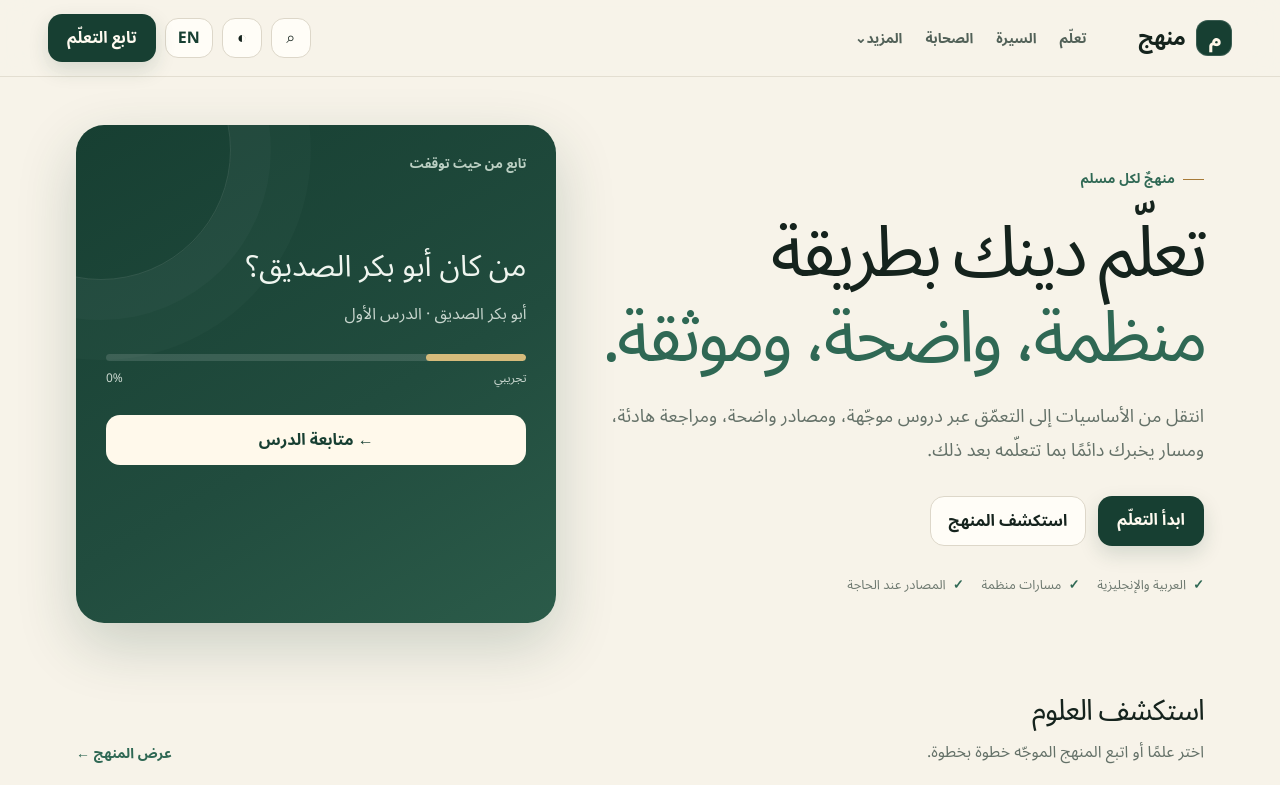
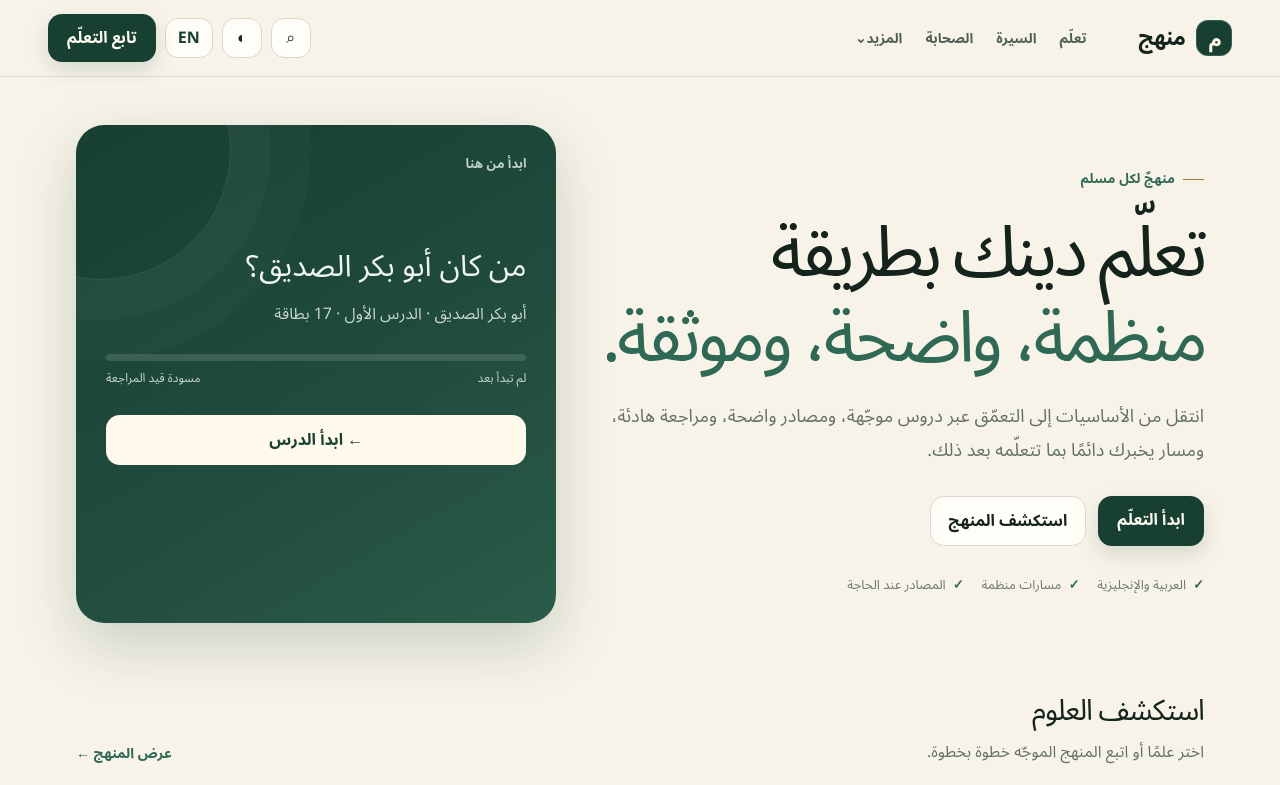
Before and after one commit to ElMolla10/manhaj, a Next.js app: page / in a window 1280 px wide. Shown: the top 785 px of the page. Built offline with nearby package versions, Linux system fonts and the light colour scheme.

Commit message:
Home start card shows real lesson info; readable review-status label

```diff
--- a/app/globals.css
+++ b/app/globals.css
@@ -49,7 +49,7 @@ button { color: inherit; }
 .resume-card h2 { font-size: 30px; line-height: 1.45; margin: 70px 0 12px; }
 .resume-card p { color: #c8d6ce; line-height: 1.8; margin: 0; }
 .progress-line { height: 7px; background: rgba(255,255,255,.13); border-radius: 999px; margin: 25px 0 9px; overflow:hidden; }
-.progress-line span { display:block; width:24%; height:100%; border-radius:inherit; background:#d6bb7b; }
+.progress-line span { display:block; width:var(--p,0%); height:100%; border-radius:inherit; background:#d6bb7b; }
 .progress-meta { display:flex; justify-content:space-between; color:#cbd8d0; font-size:12px; }
 .resume-action { position:relative; z-index:1; display:block; text-align:center; margin-top: 27px; background:#fff9eb; color:var(--green); border:0; border-radius:14px; padding:13px 17px; font-weight:800; width:100%; cursor:pointer; }
 .section { margin-top: 66px; }
--- a/components/ScratchLessonView.tsx
+++ b/components/ScratchLessonView.tsx
@@ -10,6 +10,8 @@ type Ctx = { passages: Record<string, Passage> };
 import { gradingLabel, sourceTitles, type Citation, type QuizQ, type ScratchLesson } from "@/lib/abu-bakr/types";
 
 const kindLabel: Record<string, [string, string]> = { hook: ["مدخل", "Introduction"], facts: ["حقائق", "Facts"], context: ["شرح", "Explanation"], map: ["خريطة", "Map"], reflection: ["للمراجعة", "For review"], summary: ["خلاصة", "Summary"], narrative: ["القصة", "Narrative"], glossary: ["مسرد", "Glossary"], lesson: ["تأمل — ليس رواية", "Reflection — not a source claim"] };
+
+const statusLabel: Record<string, { ar: string; en: string }> = { internal_unapproved: { ar: "مسودة قيد المراجعة العلمية", en: "Draft, pending scholarly review" } };
 
 const flagLabel = { weak: ["رواية ضعيفة", "Weak report"], conflict: ["اختلاف بين المصادر", "Sources differ"], no_chain: ["بلا إسناد مذكور", "No stated chain"], gap: ["نقص في التوثيق", "Sourcing gap"] } as const;
 
@@ -46,7 +48,7 @@ export default function ScratchLessonView({ lesson, lang, base, passages = abuBa
     <div className="lesson-progress"><span style={{ width: `${progress}%` }} /></div>
     <DraftBanner lang={lang} />
     <div className="lesson-grid">
-      <aside className="lesson-context"><span className="eyebrow">{en ? `LESSON ${lesson.number}` : `الدرس ${lesson.number}`}</span><h1>{t(lesson.title, lang)}</h1><p>{en ? subject.en : subject.ar}</p><div className="review-state"><span>◌</span><div><b>{en ? "Review status" : "حالة المراجعة"}</b><small>internal_unapproved — {en ? "pending scholarly review" : "بانتظار المراجعة العلمية"}</small></div></div></aside>
+      <aside className="lesson-context"><span className="eyebrow">{en ? `LESSON ${lesson.number}` : `الدرس ${lesson.number}`}</span><h1>{t(lesson.title, lang)}</h1><p>{en ? subject.en : subject.ar}</p><div className="review-state"><span>◌</span><div><b>{en ? "Review status" : "حالة المراجعة"}</b><small data-status={lesson.status}>{t(statusLabel[lesson.status] ?? { ar: "قيد المراجعة", en: "Under review" }, lang)}</small></div></div></aside>
       <section className="lesson-stage">
         {quiz && lesson.quiz ? <Quiz qs={lesson.quiz} lang={lang} onClose={() => setQuiz(false)} onReview={id => { setQuiz(false); go(lesson.cards.findIndex(x => x.id === id)); }} /> : <>
         <article className={`learning-card ${c.kind}`}>
--- a/components/Views.tsx
+++ b/components/Views.tsx
@@ -3,16 +3,18 @@
 
 import { useEffect, useMemo, useState } from "react";
 import { Lang, Path, paths, subjects, t } from "@/lib/content";
+import { scratchBySlug } from "@/lib/abu-bakr";
 
 const arSteps = ["السيرة النبوية", "أبو بكر الصديق"];
 const enSteps = ["The Prophetic Biography", "Abu Bakr al-Siddiq"];
 
 export function HomeView({ lang }: { lang: Lang }) {
   const en = lang === "en";
+  const firstLesson = scratchBySlug["who-was-abu-bakr"];
   return <main className="main">
     <section className="hero">
       <div className="hero-copy"><span className="eyebrow">{en ? "A curriculum for every Muslim" : "منهجٌ لكل مسلم"}</span><h1>{en ? <>Learn Islam through a <span>clear, trusted path.</span></> : <>تعلّم دينك بطريقة <span>منظمة، واضحة، وموثقة.</span></>}</h1><p>{en ? "Move from foundations to deeper study through guided lessons, clear evidence, thoughtful review, and a path that always shows what comes next." : "انتقل من الأساسيات إلى التعمّق عبر دروس موجّهة، ومصادر واضحة، ومراجعة هادئة، ومسار يخبرك دائمًا بما تتعلّمه بعد ذلك."}</p><div className="hero-actions"><a className="primary-btn" href="/learn">{en ? "Start learning" : "ابدأ التعلّم"}</a><a className="secondary-btn" href="#subjects">{en ? "Explore curriculum" : "استكشف المنهج"}</a></div><div className="trust-row"><span>{en ? "Arabic & English" : "العربية والإنجليزية"}</span><span>{en ? "Structured paths" : "مسارات منظمة"}</span><span>{en ? "Sources on demand" : "المصادر عند الحاجة"}</span></div></div>
-      <aside className="resume-card"><div className="resume-label">{en ? "CONTINUE LEARNING" : "تابع من حيث توقفت"}</div><h2>{en ? "Who was Abu Bakr?" : "من كان أبو بكر الصديق؟"}</h2><p>{en ? "Abu Bakr al-Siddiq · Lesson 1" : "أبو بكر الصديق · الدرس الأول"}</p><div className="progress-line"><span /></div><div className="progress-meta"><span>{en ? "Placeholder" : "تجريبي"}</span><span>0%</span></div><a className="resume-action" href="/sahabah/abu-bakr/who-was-abu-bakr">{en ? "Resume lesson  ←" : "← متابعة الدرس"}</a></aside>
+      <aside className="resume-card"><div className="resume-label">{en ? "START HERE" : "ابدأ من هنا"}</div><h2>{t(firstLesson.title, lang)}</h2><p>{en ? `Abu Bakr al-Siddiq · Lesson 1 · ${firstLesson.cards.length} cards` : `أبو بكر الصديق · الدرس الأول · ${firstLesson.cards.length} بطاقة`}</p><div className="progress-line"><span /></div><div className="progress-meta"><span>{en ? "Not started yet" : "لم تبدأ بعد"}</span><span>{en ? "Draft, pending review" : "مسودة قيد المراجعة"}</span></div><a className="resume-action" href="/sahabah/abu-bakr/who-was-abu-bakr">{en ? "Start lesson  ←" : "← ابدأ الدرس"}</a></aside>
     </section>
     <section className="section" id="subjects"><SectionHead title={en ? "Explore subjects" : "استكشف العلوم"} subtitle={en ? "Choose a subject or follow the guided curriculum." : "اختر علمًا أو اتبع المنهج الموجّه خطوة بخطوة."} link="/learn" linkText={en ? "View curriculum →" : "عرض المنهج ←"}/><div className="subjects">{subjects.map(s => <a className="subject-card" href={`/${s.id}`} key={s.id}><span className="subject-icon">{s.mark}</span><h3>{t(s.title,lang)}</h3><p>{t(s.note,lang)}</p></a>)}</div></section>
     <section className="section"><SectionHead title={en ? "A recommended beginning" : "بداية مقترحة"} subtitle={en ? "A balanced foundation, arranged in a calm sequence." : "تأسيس متوازن، مرتّب في تسلسل واضح وهادئ."}/><div className="path-panel"><div className="path-intro"><span className="eyebrow">{en ? "FOUNDATIONS" : "المستوى الأول"}</span><h3>{en ? "Build firm foundations" : "ابنِ أساسًا راسخًا"}</h3><p>{en ? "Short guided lessons help you understand, apply and remember—not merely read." : "دروس قصيرة موجّهة تساعدك على الفهم والتطبيق والتذكّر، لا على القراءة العابرة فقط."}</p><a className="text-link" href="/learn">{en ? "Open guided curriculum →" : "افتح المنهج الموجّه ←"}</a></div><div className="path-steps">{(en ? enSteps : arSteps).map((step,i)=><div className="path-step" key={step}><span className="step-num">{i+1}</span><span>{step}</span></div>)}</div></div></section>
```
